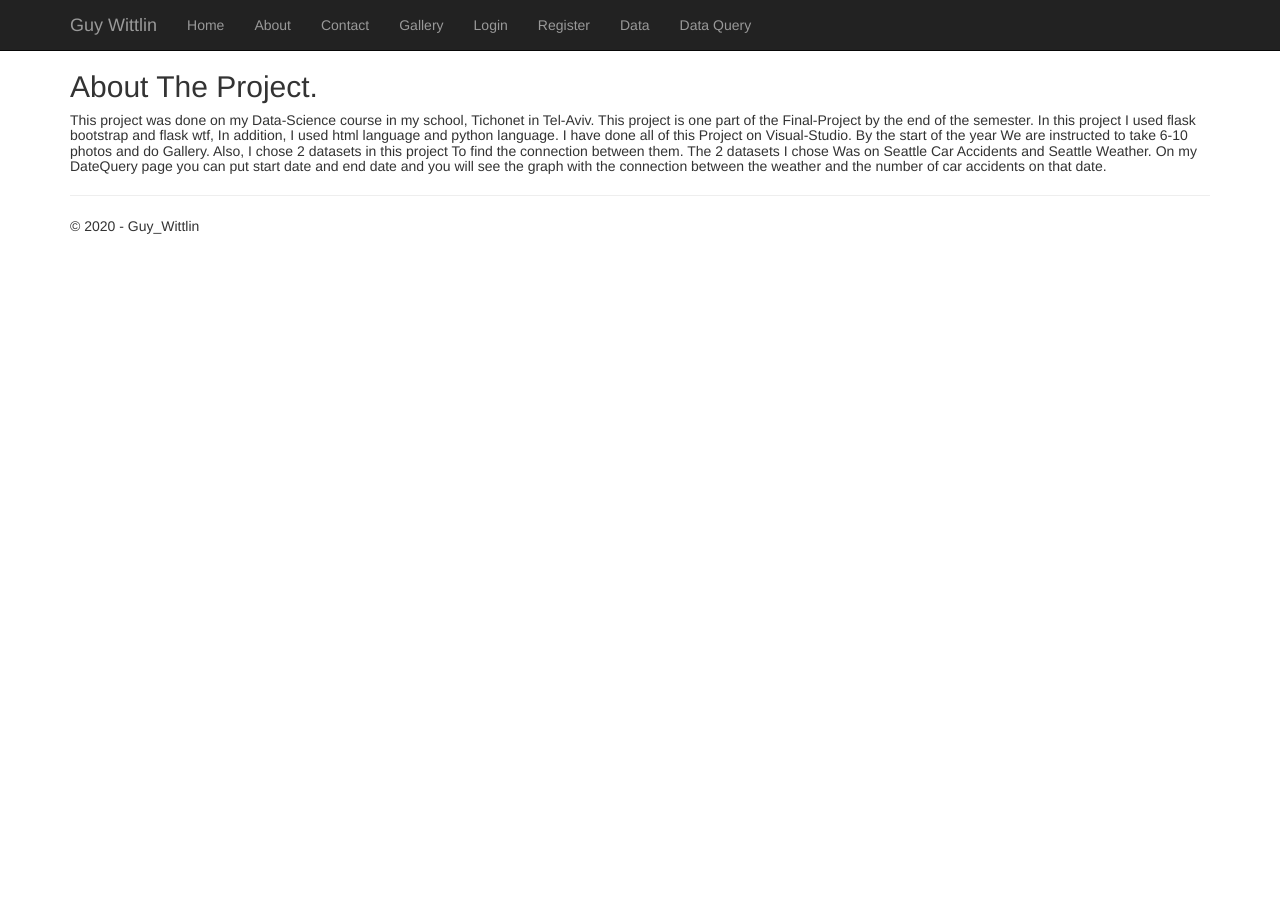
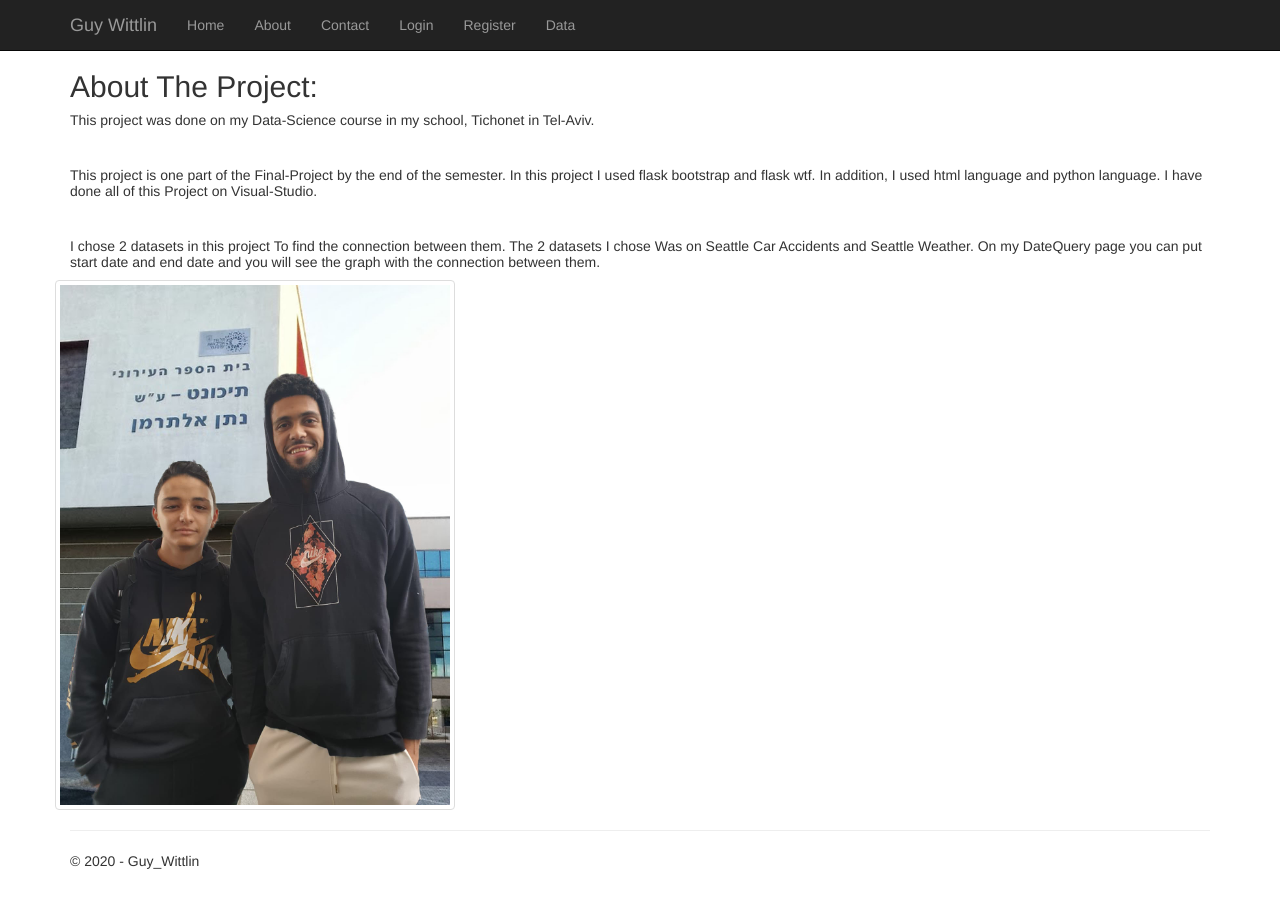
Before and after one commit to GUY-WITTLIN/GuyFinalProject, a Flask app: page /about in a window 1280 px wide. Before the commit the page ends 234 px from the top, so only its background shows below. Run offline with Flask 2, Linux system fonts and the light colour scheme; parts of the project's set-up code (start-up, migrations or seed data) failed here and were passed over; some libraries are stand-ins or nearby versions.

Commit message:
For 5600 (Part 1)

```diff
--- a/GuyFinalProject/GuyFinalProject/static/Data/users.csv
+++ b/GuyFinalProject/GuyFinalProject/static/Data/users.csv
@@ -1,5 +1,3 @@
 EmailAddr,FirstName,LastName,PhoneNum,password,username
 guywgamer76@gmail.com,Guy,Wittlin,0544736668,123,guywittlin
 rr,qq,ww,ee,yy,tt
-guywgamer76@gmail.com,Guy,Wittlin,0544736668,123,12345
-guywgamer76@gmail.com,Guy,Wittlin,0544736668,12345,12346
--- a/GuyFinalProject/GuyFinalProject/templates/Dataquery.html
+++ b/GuyFinalProject/GuyFinalProject/templates/Dataquery.html
@@ -3,6 +3,7 @@
 {% block content %}
 
     <h2>{{ title }}</h2>
+    <h3>{{ message }}</h3>
     <br />
     <br />
     <br />
@@ -20,5 +21,4 @@
     <div class="col-md-8">
         <img src={{ chart }} class="img-thumbnail" alt="not found">
     </div>
-
     {% endblock %}
--- a/GuyFinalProject/GuyFinalProject/templates/about.html
+++ b/GuyFinalProject/GuyFinalProject/templates/about.html
@@ -2,14 +2,24 @@
 
 {% block content %}
 
-<h2>{{ title }}.</h2>
+<h2>{{ title }}</h2>
 <h5>
-This project was done on my Data-Science course in my school, Tichonet in Tel-Aviv. This project is one part of the
-Final-Project by the end of the semester. In this project I used flask bootstrap and flask wtf, In addition,
-I used html language and python language. I have done all of this Project on Visual-Studio. By the start of the
-year We are instructed to take 6-10 photos and do Gallery. Also, I chose 2 datasets in this project To find the
-connection between them. The 2 datasets I chose Was on Seattle Car Accidents and Seattle Weather. On my DateQuery page you can put
-start date and end date and you will see the graph with the connection between the weather and the number of car accidents on that date.
+    This project was done on my Data-Science course in my school, Tichonet in Tel-Aviv.
 </h5>
+<br />
+<h5>
+    This project is one part of the Final-Project by the end of the semester.
+    In this project I used flask bootstrap and flask wtf.
+    In addition, I used html language and python language. I have done all of this Project on Visual-Studio.
+</h5>
+<br />
+<h5>
+    I chose 2 datasets in this project To find the connection between them.
+    The 2 datasets I chose Was on Seattle Car Accidents and Seattle Weather.
+    On my DateQuery page you can put start date and end date and you will see the graph with the connection between them.
+</h5>
+<div class="row">
+    <img src={{ chart }} class="img-thumbnail" alt="not found" height="400" width="400">
+</div>
 
 {% endblock %}
--- a/GuyFinalProject/GuyFinalProject/templates/layout.html
+++ b/GuyFinalProject/GuyFinalProject/templates/layout.html
@@ -25,11 +25,9 @@
                     <li><a href="{{ url_for('home') }}">Home</a></li>
                     <li><a href="{{ url_for('about') }}">About</a></li>
                     <li><a href="{{ url_for('contact') }}">Contact</a></li>
-                    <li><a href="{{ url_for('Album') }}">Gallery</a></li>
                     <li><a href="{{ url_for('Login') }}">Login</a></li>
                     <li><a href="{{ url_for('Register') }}">Register</a></li>
                     <li><a href="{{ url_for('DataModel') }}">Data</a></li>
-                    <li><a href="{{ url_for('Dataquery') }}">Data Query</a></li>
                 </ul>
             </div>
         </div>
--- a/GuyFinalProject/GuyFinalProject/views.py
+++ b/GuyFinalProject/GuyFinalProject/views.py
@@ -74,24 +74,13 @@ def contact():
 
 @app.route('/about')
 def about():
-    """Renders the about page."""
+    chart = 'static\\Images\\AboutPhoto.jpg'
     return render_template(
         'about.html',
-        title='About The Project',
+        chart=chart,
+        title='About The Project:',
         year=datetime.now().year,
     )
-
-
-@app.route('/Album')
-def Album():
-    """Renders the about page."""
-    return render_template(
-        'PictureAlbum.html',
-        title='This Is My Picture Album',
-        year=datetime.now().year,
-        message='The Biggest Wins Of The Best National & Club Teams In Football (From 2010-2019):'
-    )
-
 # -------------------------------------------------------
 # Register new user page
 # -------------------------------------------------------
@@ -195,8 +184,6 @@ def Login():
 def Dataquery():
     form = UserDataQuery(request.form)
     chart = 'static\\Images\\CarRain.jpg'
-    height_case_1 = "100"
-    width_case_1 = "400"
     if (request.method == 'POST'):
         Car = pd.read_csv(path.join(path.dirname(__file__), 'static\\Data\\Car.csv'))
         Car = Car.drop(['Location', 'Person count', 'Vehicle Count', 'Injuries', 'Hit Parked Car'],1)
@@ -204,23 +191,30 @@ def Dataquery():
         Car = Car.rename(columns={0: "NumOfAccidents"})
         Car.index = pd.to_datetime(Car.index)
         Car = Car.sort_index()
-        Car = Car.rename(columns={'0': 'Accidents'})
         Start_Date = form.Start_Date.data
         End_Date = form.End_Date.data
-        Car = Car[Start_Date:End_Date]
-        fig1 = plt.figure()
-        ax = fig1.add_subplot(111)
-        fig1.subplots_adjust(bottom=0.4)
-        Car.plot(ax = ax, kind = 'bar')
-        chart = plt_to_img(fig1)
+        if End_Date < pd.to_datetime('2004-01-01'):
+            chart = 'static\\Images\\WRONG.jpg'
+        elif Start_Date < pd.to_datetime('2004-01-01'):
+            chart = 'static\\Images\\WRONG.jpg'
+        elif Start_Date > End_Date:
+            chart = 'static\\Images\\WRONG2.jpg'
+        elif End_Date > pd.to_datetime('2020-02-19'):
+            chart = 'static\\Images\\WRONG.jpg'
+        else:
+            Car = Car[Start_Date:End_Date]
+            fig1 = plt.figure()
+            ax = fig1.add_subplot(111)
+            fig1.subplots_adjust(bottom=0.4)
+            Car.plot(ax = ax, kind = 'bar')
+            chart = plt_to_img(fig1)
 
     return render_template(
         'Dataquery.html',
         form=form,
         chart=chart,
-        height_case_1=height_case_1,
-        width_case_1=width_case_1,
         title='This Is My DataQuery Page, Please Enter A Start Date And End Date:',
+        message='Please Enter A Date Between 01/01/2004 - 19/02/2020:',
         year=datetime.now().year,
     )
 def plt_to_img(fig):
```
Also changed, not shown: GuyFinalProject/GuyFinalProject/templates/PictureAlbum.html (deleted, +0 -35 lines), GuyFinalProject/GuyFinalProject/templates/index.html (+12 -11 lines), GuyFinalProject/GuyFinalProject/static/Images/AboutPhoto.jpg (added), GuyFinalProject/GuyFinalProject/static/Images/WRONG.jpg (added), GuyFinalProject/GuyFinalProject/static/Images/WRONG2.jpg (added), 1 other file. Lines whose indentation alone changed are shown as unchanged.
